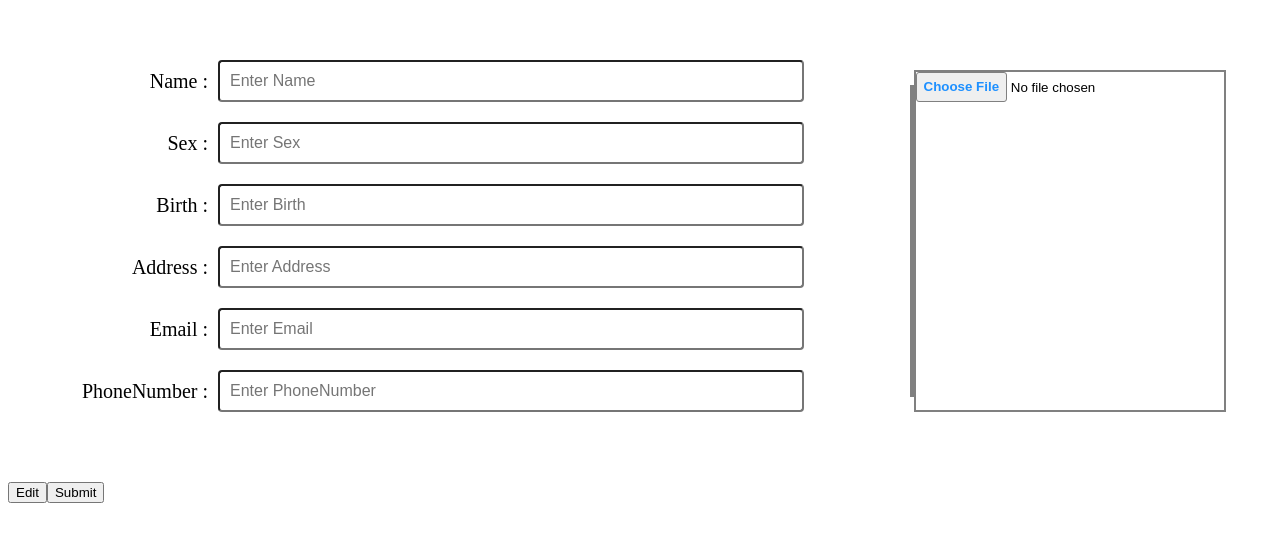
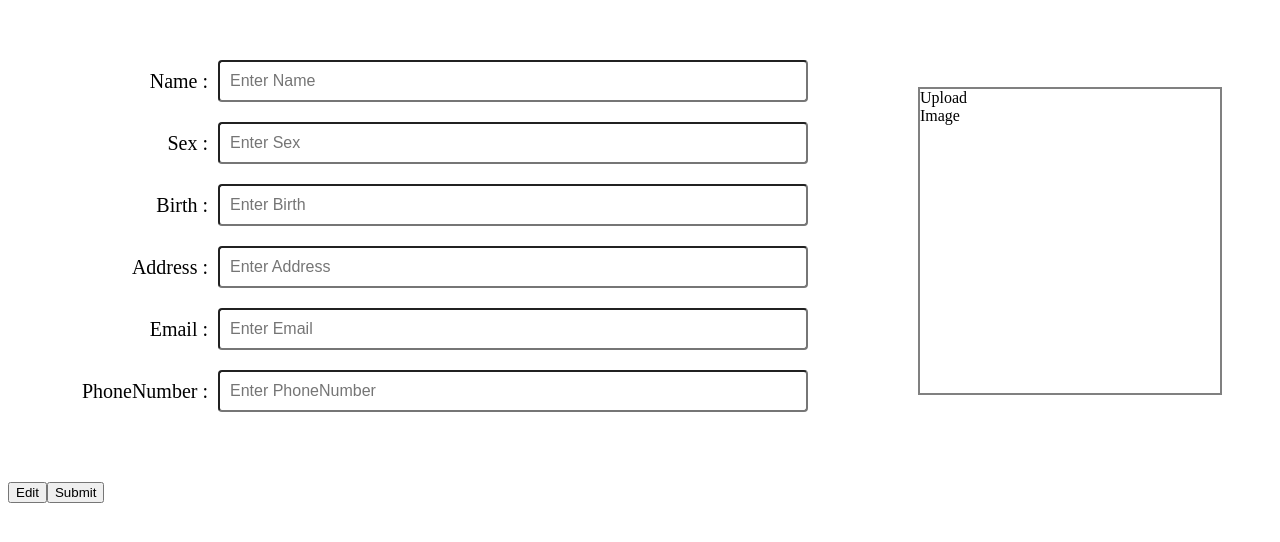
Before and after one commit to nthGH1030/CV-generator, a React (Create React App) app: page / in a window 1280 px wide. Shown: the top 542 px of the page. Built offline with nearby package versions, Linux system fonts and the light colour scheme.

Commit message:
adjust style for input field

```diff
--- a/src/components/Background.js
+++ b/src/components/Background.js
@@ -132,21 +132,21 @@ function ProfilePic({onChange, isEditing, profilePic}){
 
     return (
         <>
-            <div className={`profilePic ${!isEditing && 'profilePic--disabled'}`}>
+            <div className = 'profilePic'>
                 {profilePic && <img src={profilePic} alt="Profile" />}
                 {!profilePic && isEditing && (
-            <div className="profilePic__placeholder">
+            <div className="profilePic__label">
                 <span>Upload Image</span>
             </div>
         )}
-      </div>
+
         <input
             type = "file"
             accept = "image/png, image/jpeg, image/gif"
             onChange = {onChange}
-            className = {`profilePic`}
             disabled = {!isEditing}
         />
+        </div>
         </>
     )
 
```
